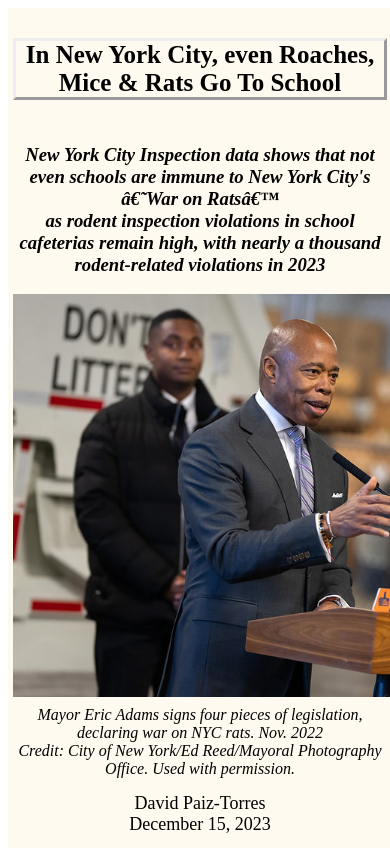
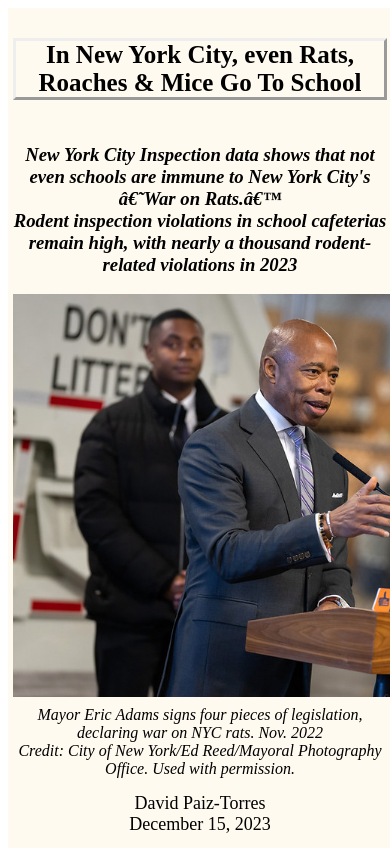
Before and after one commit to dpt82/Rodent-Violations-at-NYC-Schools-Cafeterias, a plain HTML site: page index.html in a window 390 px wide. Shown: the top 848 px of the page. Drawn offline with Linux system fonts and the light colour scheme; a script that the page names is missing.

Commit message:
responsive

```diff
--- a/index.html
+++ b/index.html
@@ -25,14 +25,14 @@
 
 			<h1>
 			<p class="outset">
-			In New York City, even Roaches, Mice & Rats Go To School
+			In New York City, even Rats, Roaches & Mice Go To School
 			 </p>
 			</h1>
 </div>
 	<div class="dek">
 			<h3>
-			New York City Inspection data shows that not even schools are immune to New York City's ‘War on Rats’<br> as
-			rodent inspection violations in school cafeterias remain high, with nearly a thousand rodent-related violations in 2023
+			New York City Inspection data shows that not even schools are immune to New York City's ‘War on Rats.’<br>
+			Rodent inspection violations in school cafeterias remain high, with nearly a thousand rodent-related violations in 2023
 
 			</h3>
 		</div>
--- a/style.css
+++ b/style.css
@@ -1,8 +1,19 @@
+/*img{
+ /* margin-left:250px;
+  margin-right:250px;*/
+}
+
 .images{
   display:flex;
   justify-content:center;
   align:center;
   flex-direction:column;
+
+  background-position: center center;
+  background-attachment: fixed;
+  background-repeat: no-repeat; background-size: cover;
+  background-image: url(images/background-desktop.jpg);
+
 }
 
 .credits{
```
Also changed, not shown: ._index.html, ._style.css.
